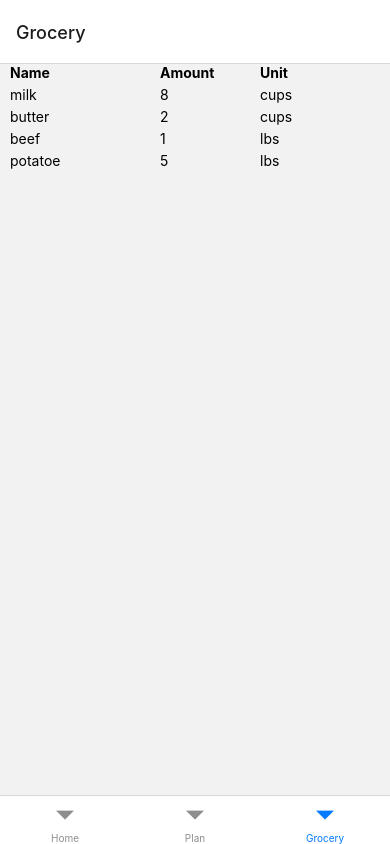
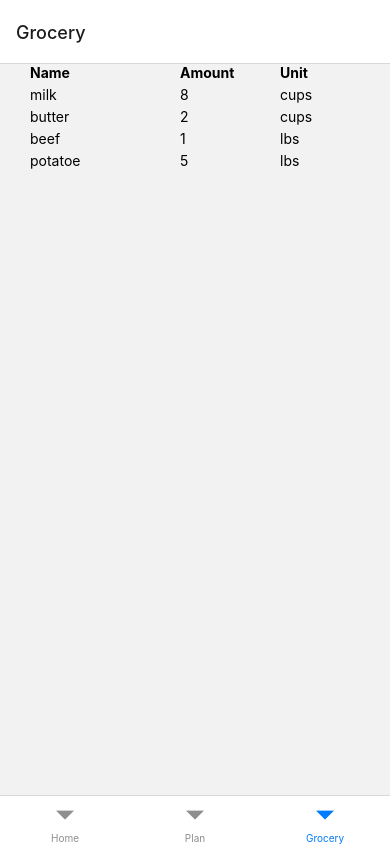
Before and after one commit to HackED-2022-BonjourFresh/frontend, a React Native app: screen /Grocery in a window 390 px wide. Built offline with nearby package versions, Linux system fonts and the light colour scheme.

Commit message:
aligned items

```diff
--- a/pages/GroceryList.js
+++ b/pages/GroceryList.js
@@ -49,7 +49,7 @@ export default function GroceryList() {
     }
 
     return (
-        <View>
+        <View style={{alignItems: 'center'}}>
             <View style={{flexDirection:"row"}}>
                 <Text style={nameHeader}>Name</Text>
                 <Text style={header}>Amount</Text>
```
